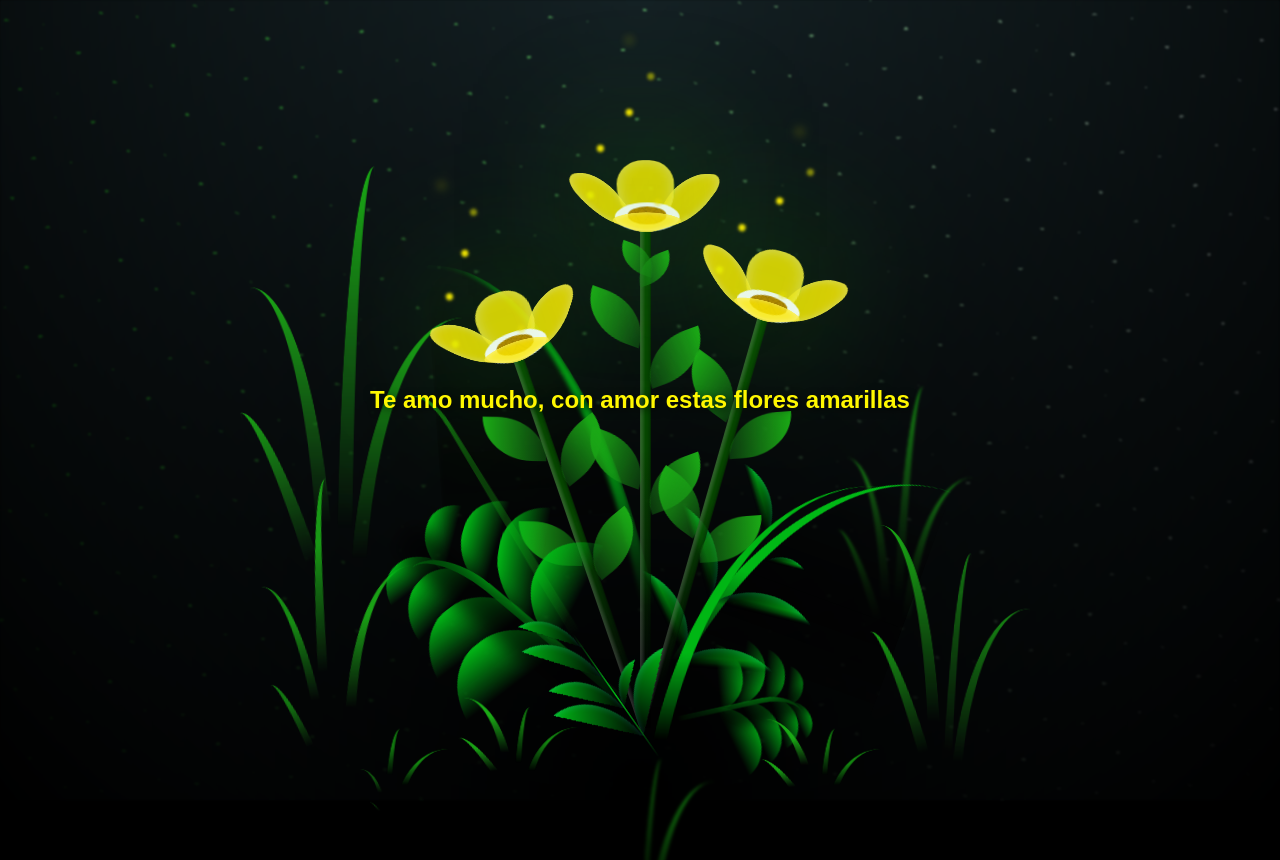
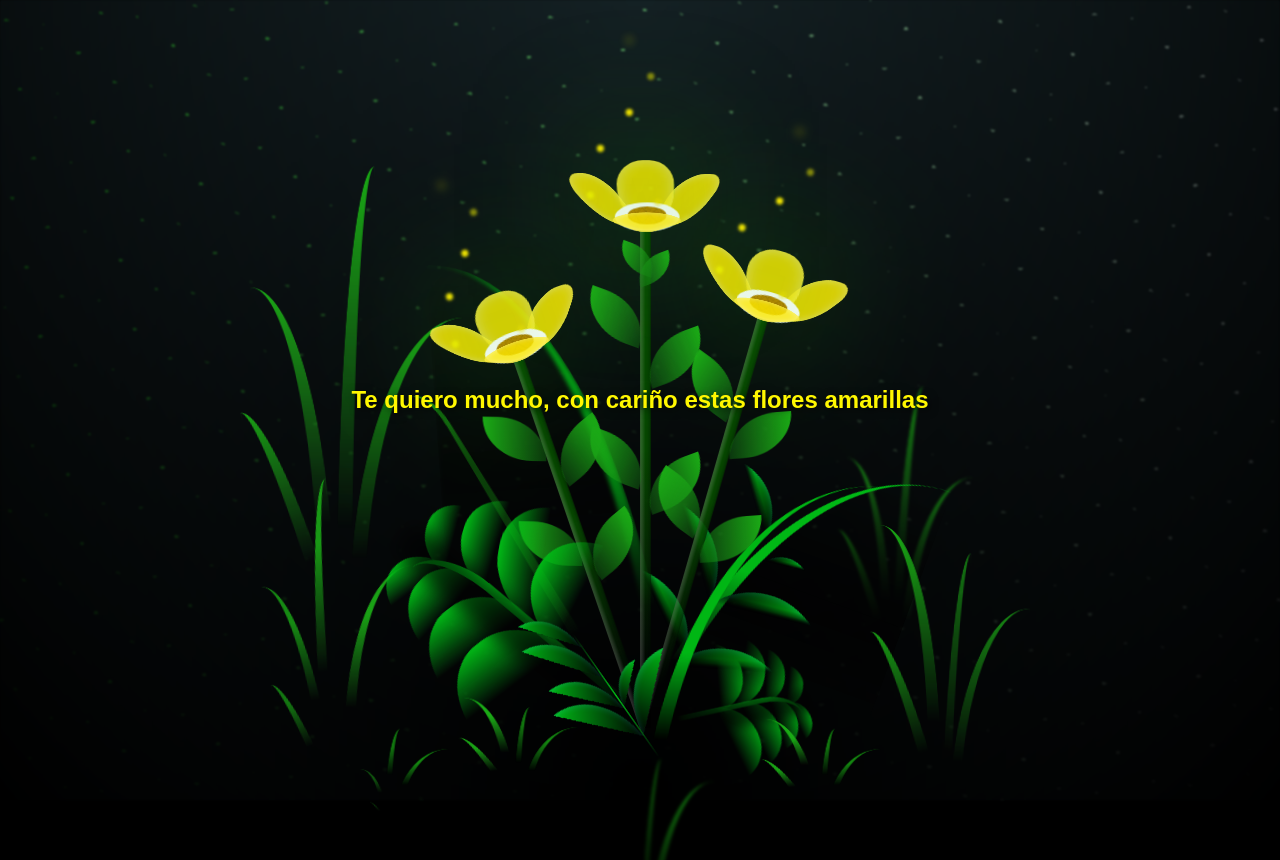
Before and after one commit to EMILIO3030/FLORES.github.io, a plain HTML site: page index.html in a window 1280 px wide. Shown: the top 860 px of the page. Drawn offline with Linux system fonts and the light colour scheme.

Commit message:
Update index.html

```diff
--- a/index.html
+++ b/index.html
@@ -13,7 +13,7 @@
 
   <!-- Texto añadido -->
   <div class="text-overlay">
-    <h1>Te amo mucho, con amor estas flores amarillas</h1>
+    <h1>Te quiero mucho, con cariño estas flores amarillas</h1>
   </div>
 
   <div class="flowers">
```
